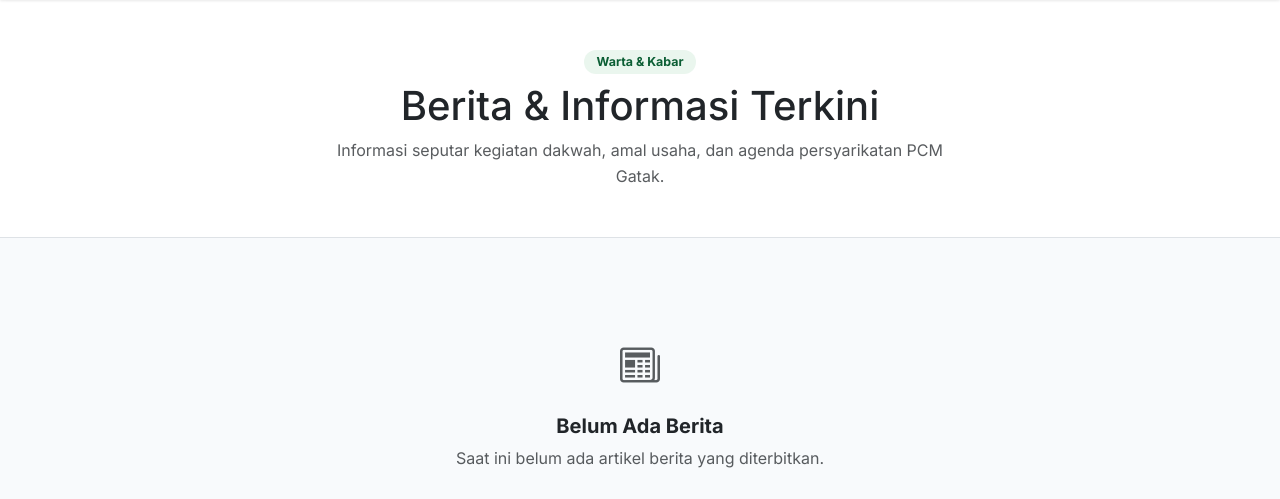
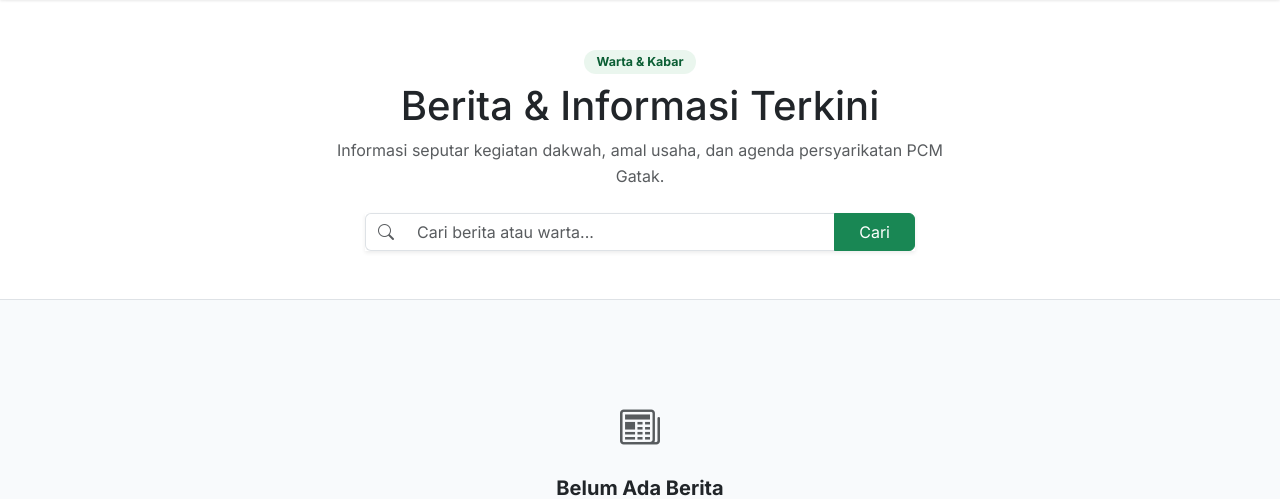
Before and after one commit to Paiqputra/pcm-gatak, a Django app: page /berita/ in a window 1280 px wide. Shown: the part 117-616 px from the top of the page. Run offline with Django 5.2, Linux system fonts and the light colour scheme; tables that the repository leaves empty hold one stand-in row (values such as "Sample post").

Commit message:
feat: tambah fitur pencarian berita dan form search responsif

```diff
--- a/templates/website/berita_daftar.html
+++ b/templates/website/berita_daftar.html
@@ -12,6 +12,27 @@
     <p class="text-muted mx-auto mb-0" style="max-width: 650px;">
       Informasi seputar kegiatan dakwah, amal usaha, dan agenda persyarikatan PCM Gatak.
     </p>
+
+    <!-- Form Pencarian Berita -->
+    <div class="mt-4 mx-auto" style="max-width: 550px;">
+      <form method="get" action="{% url 'website:berita_daftar' %}" class="d-flex gap-2">
+        <div class="input-group shadow-sm">
+          <span class="input-group-text bg-white border-end-0 text-muted"><i class="bi bi-search"></i></span>
+          <input type="text" name="q" value="{{ query }}" class="form-control border-start-0" placeholder="Cari berita atau warta..." aria-label="Cari Berita">
+          <button class="btn btn-success px-4" type="submit">Cari</button>
+        </div>
+        {% if query %}
+          <a href="{% url 'website:berita_daftar' %}" class="btn btn-outline-secondary d-flex align-items-center" title="Reset Pencarian">
+            <i class="bi bi-x-lg"></i>
+          </a>
+        {% endif %}
+      </form>
+      {% if query %}
+        <p class="small text-muted mt-2 mb-0">
+          Menampilkan hasil pencarian untuk: <strong>"{{ query }}"</strong> ({{ total_hasil }} artikel ditemukan)
+        </p>
+      {% endif %}
+    </div>
   </div>
 </div>
 
@@ -36,7 +57,7 @@
       <ul class="pagination justify-content-center">
         {% if page_obj.has_previous %}
           <li class="page-item">
-            <a class="page-link text-success" href="?page={{ page_obj.previous_page_number }}">
+            <a class="page-link text-success" href="?page={{ page_obj.previous_page_number }}{% if query %}&q={{ query }}{% endif %}">
               <i class="bi bi-chevron-left me-1"></i>Sebelumnya
             </a>
           </li>
@@ -53,14 +74,14 @@
             </li>
           {% elif num > page_obj.number|add:'-3' and num < page_obj.number|add:'3' %}
             <li class="page-item">
-              <a class="page-link text-success" href="?page={{ num }}">{{ num }}</a>
+              <a class="page-link text-success" href="?page={{ num }}{% if query %}&q={{ query }}{% endif %}">{{ num }}</a>
             </li>
           {% endif %}
         {% endfor %}
 
         {% if page_obj.has_next %}
           <li class="page-item">
-            <a class="page-link text-success" href="?page={{ page_obj.next_page_number }}">
+            <a class="page-link text-success" href="?page={{ page_obj.next_page_number }}{% if query %}&q={{ query }}{% endif %}">
               Berikutnya<i class="bi bi-chevron-right ms-1"></i>
             </a>
           </li>
--- a/website/views.py
+++ b/website/views.py
@@ -7,6 +7,7 @@ from django.shortcuts import render, get_object_or_404, redirect
 from django.utils import timezone
 from django.core.paginator import Paginator
 from django.contrib import messages
+from django.db.models import Q
 from .models import (
     ProfilOrganisasi,
     Pimpinan,
@@ -111,15 +112,25 @@ def amal_usaha(request):
 
 
 def berita_daftar(request):
-    """Halaman Daftar Berita dengan Paginasi 6 artikel per halaman."""
+    """Halaman Daftar Berita dengan fitur pencarian dan paginasi 6 artikel per halaman."""
+    query = request.GET.get('q', '').strip()
     berita_qs = Berita.objects.terbit()
+
+    if query:
+        berita_qs = berita_qs.filter(
+            Q(judul__icontains=query) |
+            Q(ringkasan__icontains=query) |
+            Q(isi__icontains=query)
+        )
+
     paginator = Paginator(berita_qs, 6)
-
     page_number = request.GET.get('page')
     page_obj = paginator.get_page(page_number)
 
     context = {
         'page_obj': page_obj,
+        'query': query,
+        'total_hasil': berita_qs.count() if query else None,
     }
     return render(request, 'website/berita_daftar.html', context)
 
```
Also changed, not shown: website/tests.py (+15 -0 lines).
